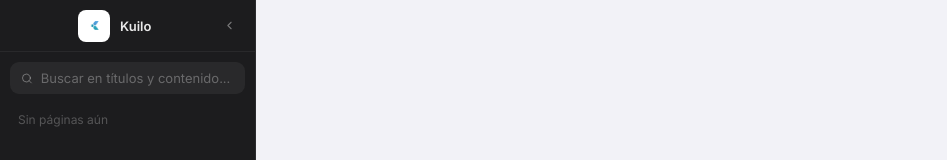
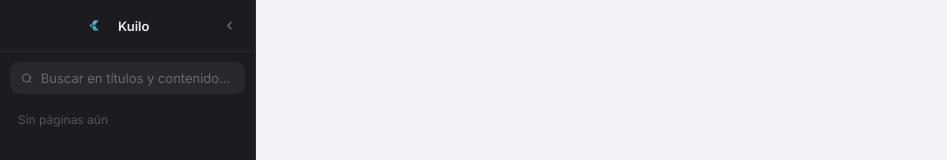
Before and after one commit to fsaldivar-dev/kuilo, a React (Vite) app: page / in a window 1280 px wide. Shown: the top 160 px of the page, without its empty margins (0-947 px from the left). Built offline with nearby package versions, Linux system fonts and the light colour scheme.

Commit message:
Fix logo blending on dark sidebar
Use mix-blend-mode: screen to make white background transparent on dark bg

```diff
--- a/src/index.css
+++ b/src/index.css
@@ -66,14 +66,12 @@ input, textarea, select { font: inherit; }
 }
 
 .titlebar-logo {
-  width: 32px;
-  height: 32px;
+  width: 30px;
+  height: 30px;
   flex-shrink: 0;
   -webkit-app-region: no-drag;
   object-fit: contain;
-  background: #fff;
-  border-radius: 8px;
-  padding: 3px;
+  mix-blend-mode: screen;
 }
 
 .titlebar-name {
```
